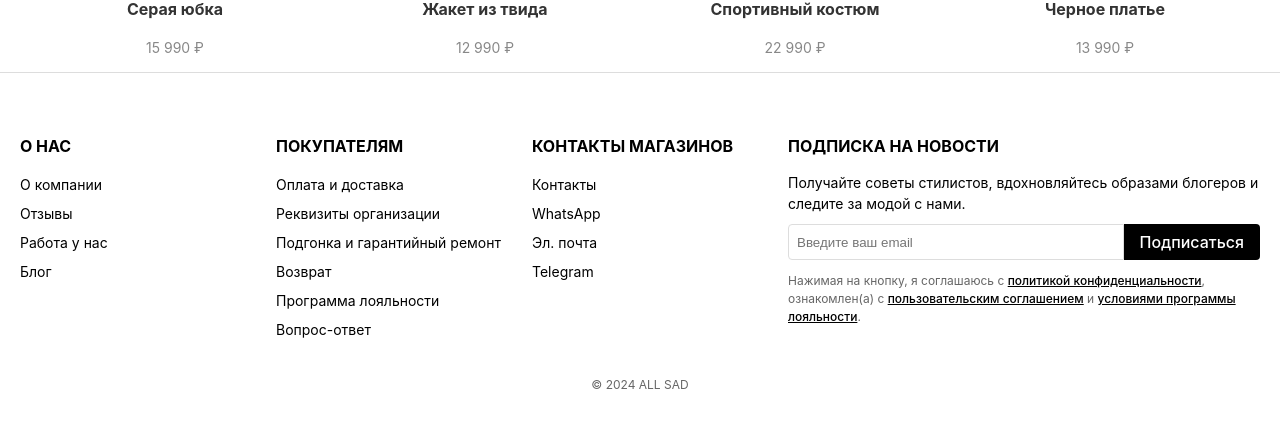
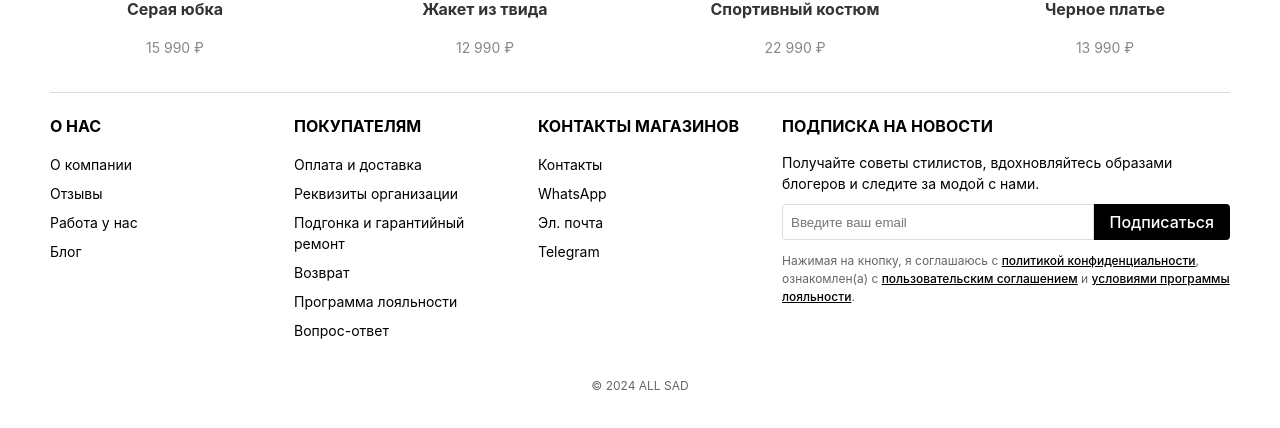
Before and after one commit to sxd0/Supermarket, a React (Vite) app in the folder frontend/: page / in a window 1280 px wide. Shown: the part 1165-1593 px from the top of the page. Built offline with nearby package versions, Linux system fonts and the light colour scheme.

Commit message:
fix: styles

```diff
--- a/frontend/src/components/Footer/index.module.scss
+++ b/frontend/src/components/Footer/index.module.scss
@@ -1,7 +1,7 @@
 .footer {
     background: #fff;
     color: #000;
-    padding: 40px 20px;
+    margin: 20px 50px;
     border-top: 1px solid #ddd;
 
     .container {
```
Also changed, not shown: frontend/src/components/Header/index.module.scss (line endings or trailing spaces).
